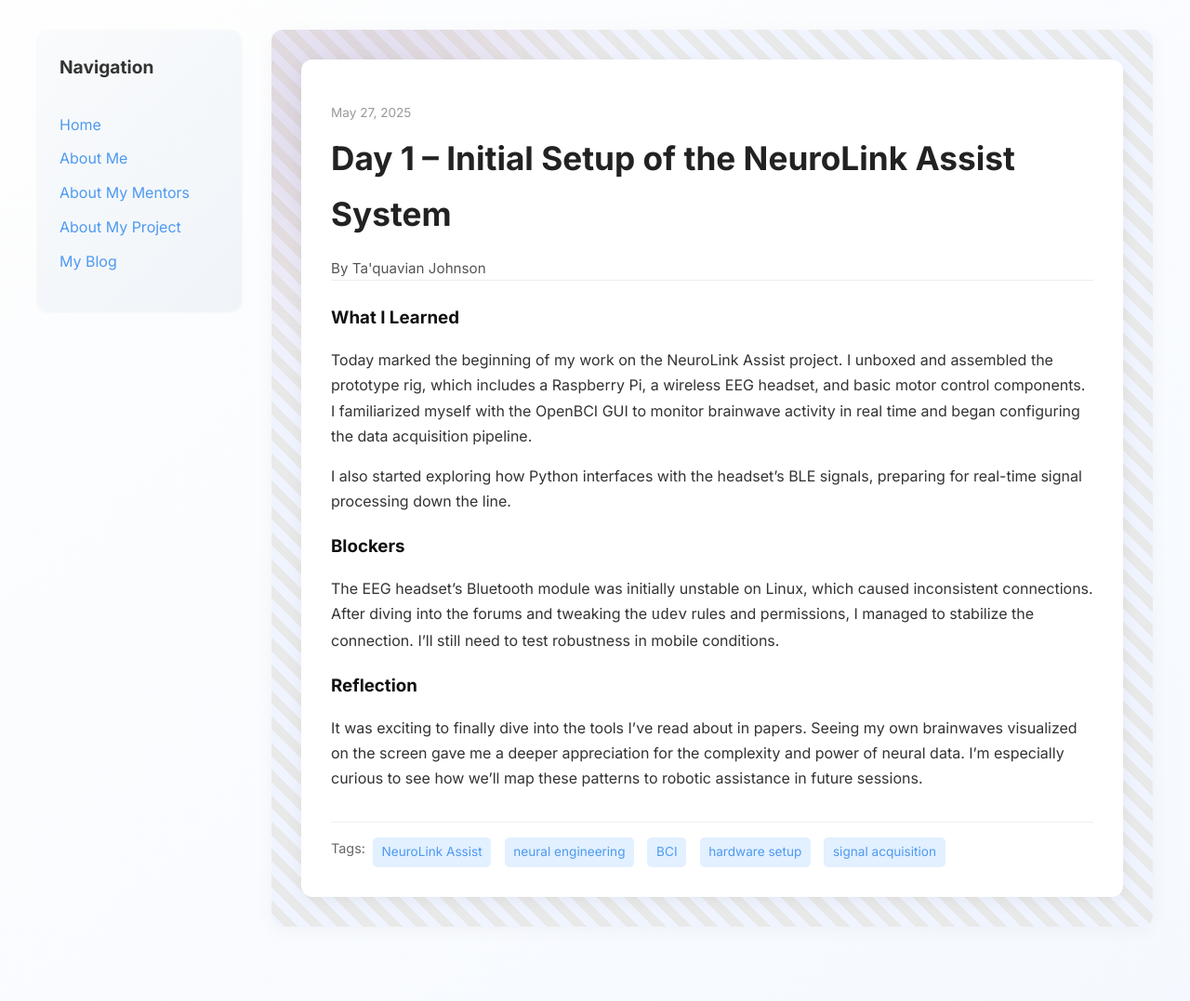
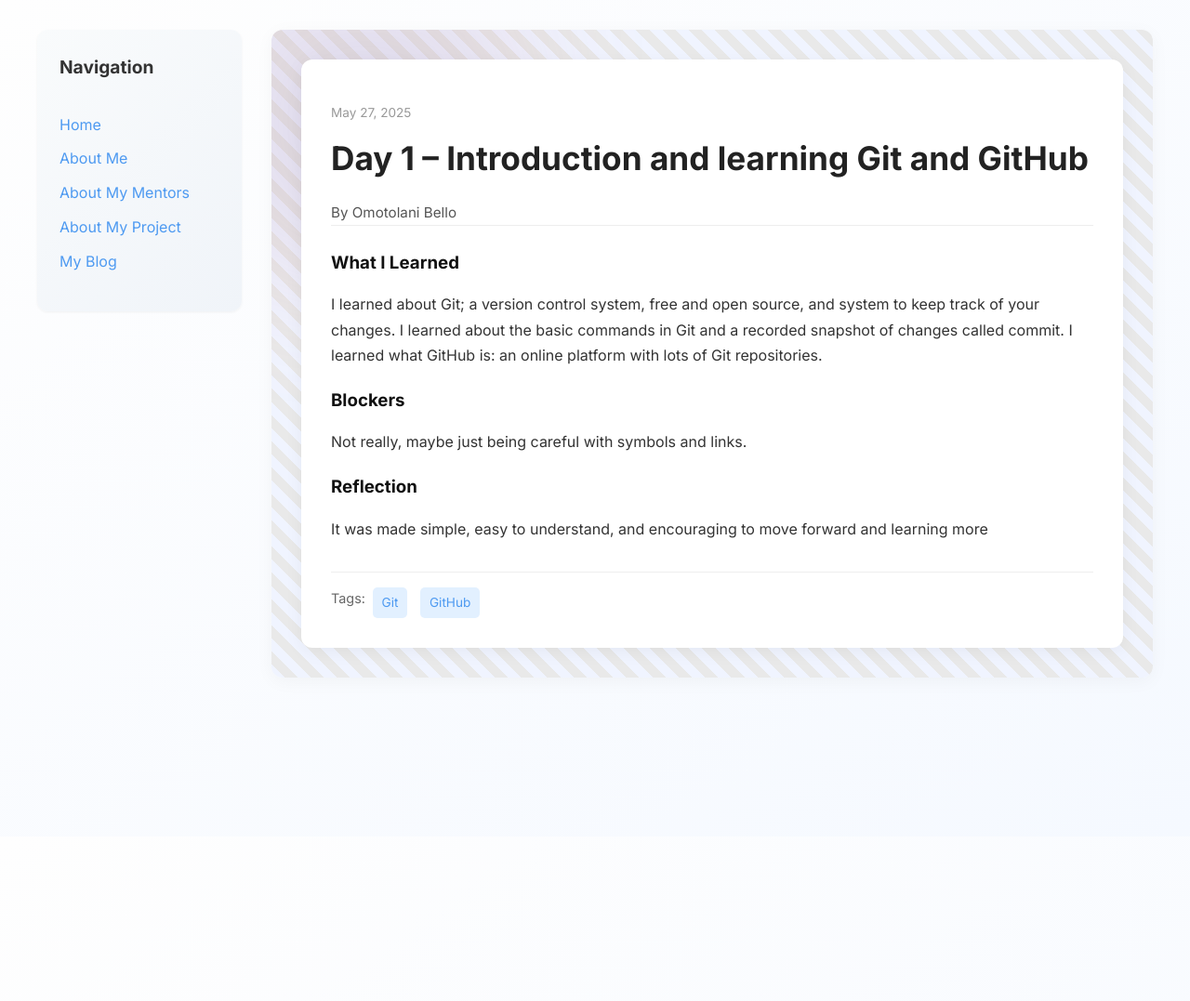
Before and after one commit to TolaniBello/TolaniBello.github.io, a Jekyll site: the page built from _posts/2025-05-27-day-1.md, in a window 1280 px wide. Shown: the whole page at 93% size. Built offline with Jekyll 4.4.1, drawn with Linux system fonts in a browser that asks for light colours; after the commit the page ends 900 px from its top, so only the background shows below that.

Commit message:
Update 2025-05-27-day-1.md

```diff
--- a/_posts/2025-05-27-day-1.md
+++ b/_posts/2025-05-27-day-1.md
@@ -1,19 +1,19 @@
 ---
 layout: post
-title: "Day 1 – Initial Setup of the NeuroLink Assist System"
+title: "Day 1 – Introduction and learning Git and GitHub"
 date: 2025-05-27
-author: Ta'quavian Johnson
+author: Omotolani Bello
 permalink: /day1.html
-tags: ["NeuroLink Assist", "neural engineering", "BCI", "hardware setup", "signal acquisition"]
+tags: ["Git", "GitHub"]
 
 what_i_learned: |
-  Today marked the beginning of my work on the NeuroLink Assist project. I unboxed and assembled the prototype rig, which includes a Raspberry Pi, a wireless EEG headset, and basic motor control components. I familiarized myself with the OpenBCI GUI to monitor brainwave activity in real time and began configuring the data acquisition pipeline.
+  I learned about Git; a version control system, free and open source, and  system to keep track of your changes. I learned about the basic commands in Git and a recorded snapshot of changes called commit. I learned what GitHub is: an online platform with lots of Git repositories.
 
-  I also started exploring how Python interfaces with the headset's BLE signals, preparing for real-time signal processing down the line.
+
 
 blockers: |
-  The EEG headset’s Bluetooth module was initially unstable on Linux, which caused inconsistent connections. After diving into the forums and tweaking the `udev` rules and permissions, I managed to stabilize the connection. I’ll still need to test robustness in mobile conditions.
+  Not really, maybe just being careful with symbols and links.
 
 reflection: |
-  It was exciting to finally dive into the tools I’ve read about in papers. Seeing my own brainwaves visualized on the screen gave me a deeper appreciation for the complexity and power of neural data. I’m especially curious to see how we’ll map these patterns to robotic assistance in future sessions.
+  It was made simple, easy to understand, and encouraging to move forward and learning more
 ---
```
